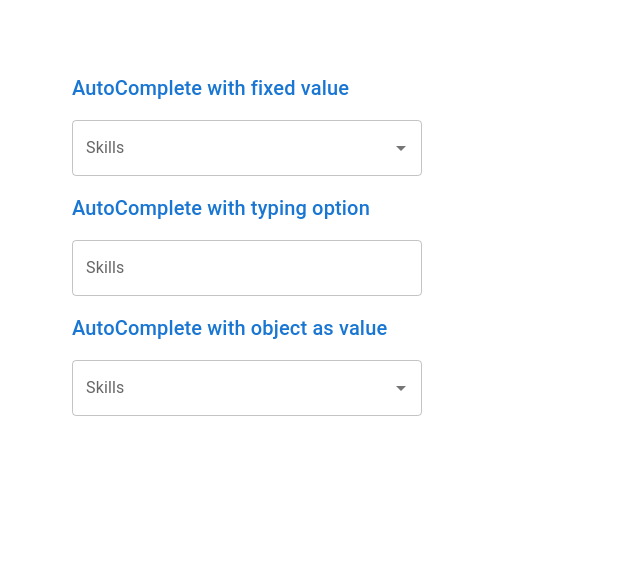
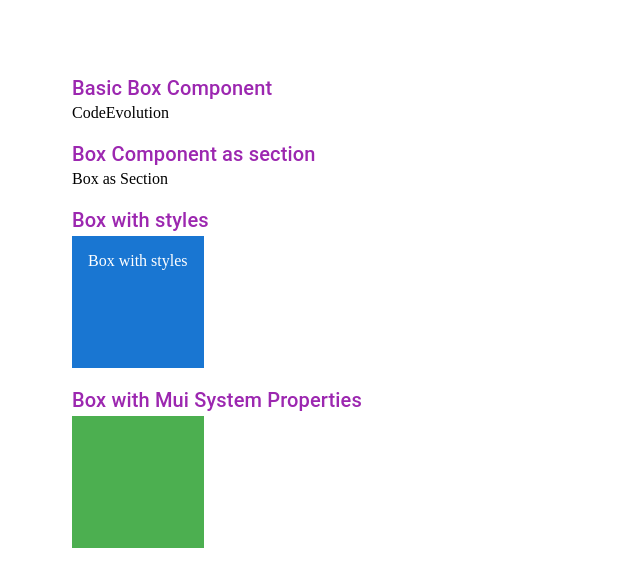
Before and after one commit to priyak1203/React-MUI, a React (Vite) app in the folder JS-Examples/: page / in a window 1280 px wide. Shown: the top 586 px of the page, without its empty margins (0-640 px from the left). Built offline with nearby package versions, Linux system fonts and the light colour scheme.

Commit message:
box components and its use

```diff
--- a/JS-Examples/src/App.jsx
+++ b/JS-Examples/src/App.jsx
@@ -1,5 +1,6 @@
 import {
   MuiAutoComplete,
+  MuiBox,
   MuiButton,
   MuiCheckBox,
   MuiRadioButton,
@@ -25,7 +26,8 @@ function App() {
       {/* <MuiSwitch /> */}
       {/* <MuiRating />
       <MuiRatingGroup /> */}
-      <MuiAutoComplete />
+      {/* <MuiAutoComplete /> */}
+      <MuiBox />
     </div>
   );
 }
--- /dev/null
+++ b/JS-Examples/src/components/MuiBox.jsx
@@ -0,0 +1,61 @@
+import { Box, Stack, Typography } from '@mui/material';
+
+const MuiBox = () => {
+  return (
+    <Stack spacing={2}>
+      {/* Basic Box Component */}
+      <Stack>
+        <Typography variant="h6" color="secondary">
+          Basic Box Component
+        </Typography>
+        <Box>CodeEvolution</Box>
+      </Stack>
+
+      {/* Box Component as section*/}
+      <Stack>
+        <Typography variant="h6" color="secondary">
+          Box Component as section
+        </Typography>
+        <Box component="section">Box as Section</Box>
+      </Stack>
+
+      {/* Box with styles*/}
+      <Stack>
+        <Typography variant="h6" color="secondary">
+          Box with styles
+        </Typography>
+        <Box
+          component="span"
+          sx={{
+            backgroundColor: 'primary.main',
+            color: 'white',
+            width: '100px',
+            height: '100px',
+            padding: '16px',
+            '&:hover': {
+              backgroundColor: 'primary.light',
+            },
+          }}
+        >
+          Box with styles
+        </Box>
+      </Stack>
+
+      {/*  Box with Mui System Properties*/}
+      <Stack>
+        <Typography variant="h6" color="secondary">
+          Box with Mui System Properties
+        </Typography>
+        <Box
+          display="flex"
+          width="100px"
+          height="100px"
+          bgcolor="success.light"
+          p={2}
+        ></Box>
+      </Stack>
+    </Stack>
+  );
+};
+
+export default MuiBox;
--- a/JS-Examples/src/components/index.js
+++ b/JS-Examples/src/components/index.js
@@ -1,4 +1,5 @@
 export { default as MuiAutoComplete } from './MuiAutoComplete';
+export { default as MuiBox } from './MuiBox';
 export { default as MuiButton } from './MuiButton';
 export { default as MuiCheckBox } from './MuiCheckBox';
 export { default as MuiRadioButton } from './MuiRadioButton';
```
